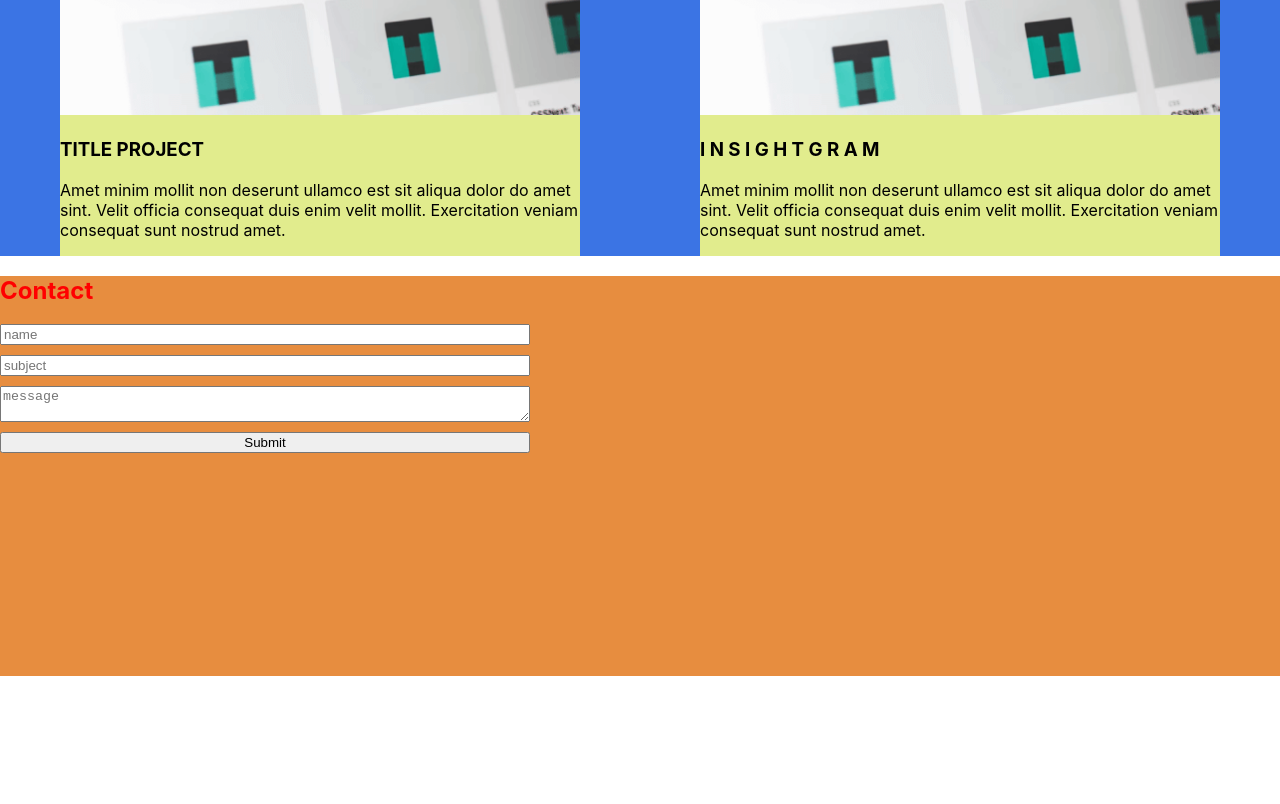
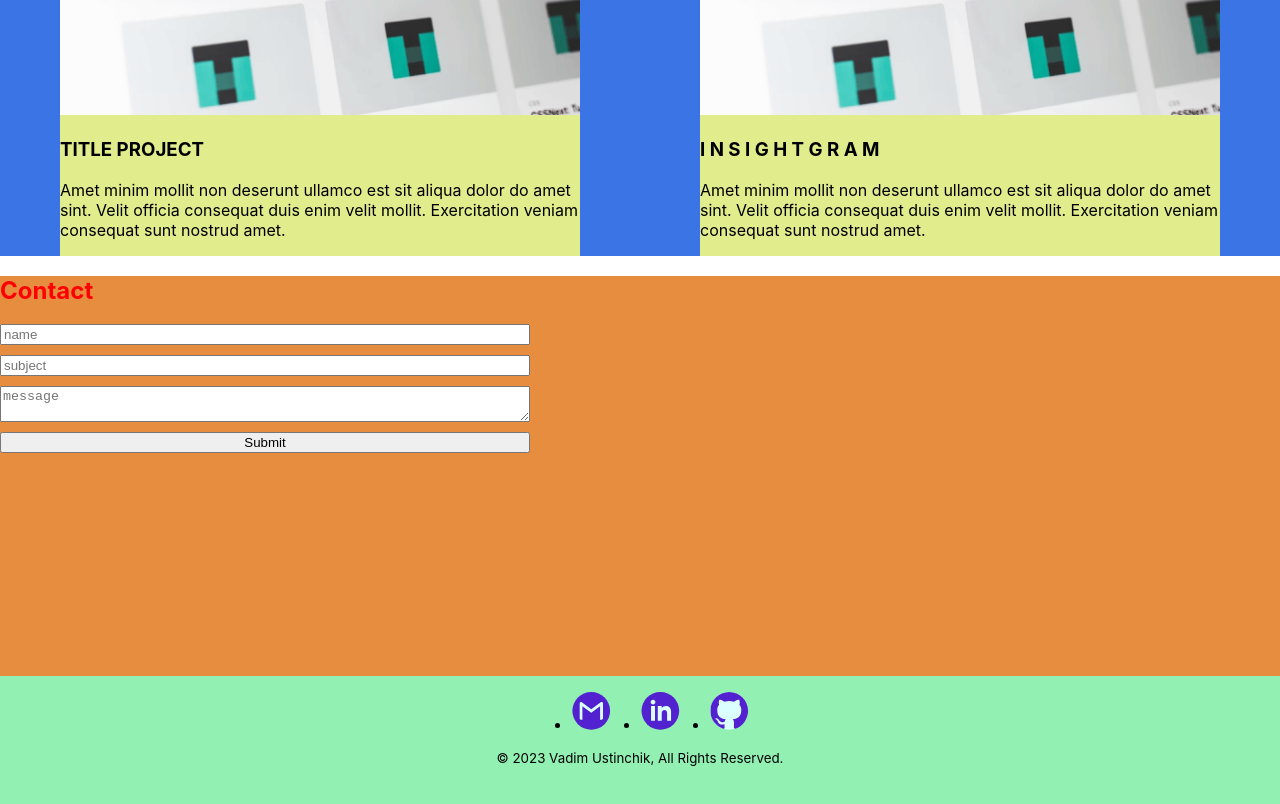
Before and after one commit to vustinchdev/my-portfolio, a React app: page / in a window 1280 px wide. Shown: the part 2526-3330 px from the top of the page. Before the commit the page ends 3202 px from the top, so only its background shows below. Built offline with nearby package versions, Linux system fonts and the light colour scheme.

Commit message:
add Footer

```diff
--- a/src/App.tsx
+++ b/src/App.tsx
@@ -4,6 +4,7 @@
 import { Skills } from './layout/sections/skills/Skills';
 import { Works } from './layout/sections/works/Works';
 import { Contacts } from './layout/sections/contacts/Contacts';
+import { Footer } from './layout/footer/Footer';
 
 
 function App() {
@@ -14,6 +15,7 @@
             <Skills />
             <Works />
             <Contacts />
+            <Footer />
         </div>
     );
 }
--- /dev/null
+++ b/src/layout/footer/Footer.tsx
@@ -0,0 +1,52 @@
+import styled from "styled-components"
+import { Icon } from "../../components/icon/Icon"
+import { FlexWrapper } from "../../components/FlexWrapper"
+
+//test commit
+export const Footer = () => {
+    return (
+        <StyledFooter >
+            <FlexWrapper direction="column" align="center">
+                <SocialList>
+                    <SocialItem>
+                        <SocialLink>
+                            <Icon iconId="mail" width="39" height="38" viewBox="0 0 39 38" />
+                        </SocialLink>
+                    </SocialItem>
+                    <SocialItem>
+                        <SocialLink>
+                            <Icon iconId="linkedin" width="39" height="38" viewBox="0 0 39 38" />
+                        </SocialLink>
+                    </SocialItem>
+                    <SocialItem>
+                        <SocialLink>
+                            <Icon iconId="github" width="39" height="38" viewBox="0 0 39 38" />
+                        </SocialLink>
+                    </SocialItem>
+                </SocialList>
+                <Copyright>© 2023 Vadim Ustinchik, All Rights Reserved.</Copyright>
+            </FlexWrapper>
+        </StyledFooter>
+    )
+}
+
+const StyledFooter = styled.footer`
+    background-color: #93f0b3;
+    min-height: 20vh;
+`
+const SocialList = styled.ul`
+    display: flex;
+    gap: 30px;
+`
+
+const SocialItem = styled.li`
+
+`
+
+const SocialLink = styled.a`
+
+`
+
+const Copyright = styled.small`
+
+`
```
